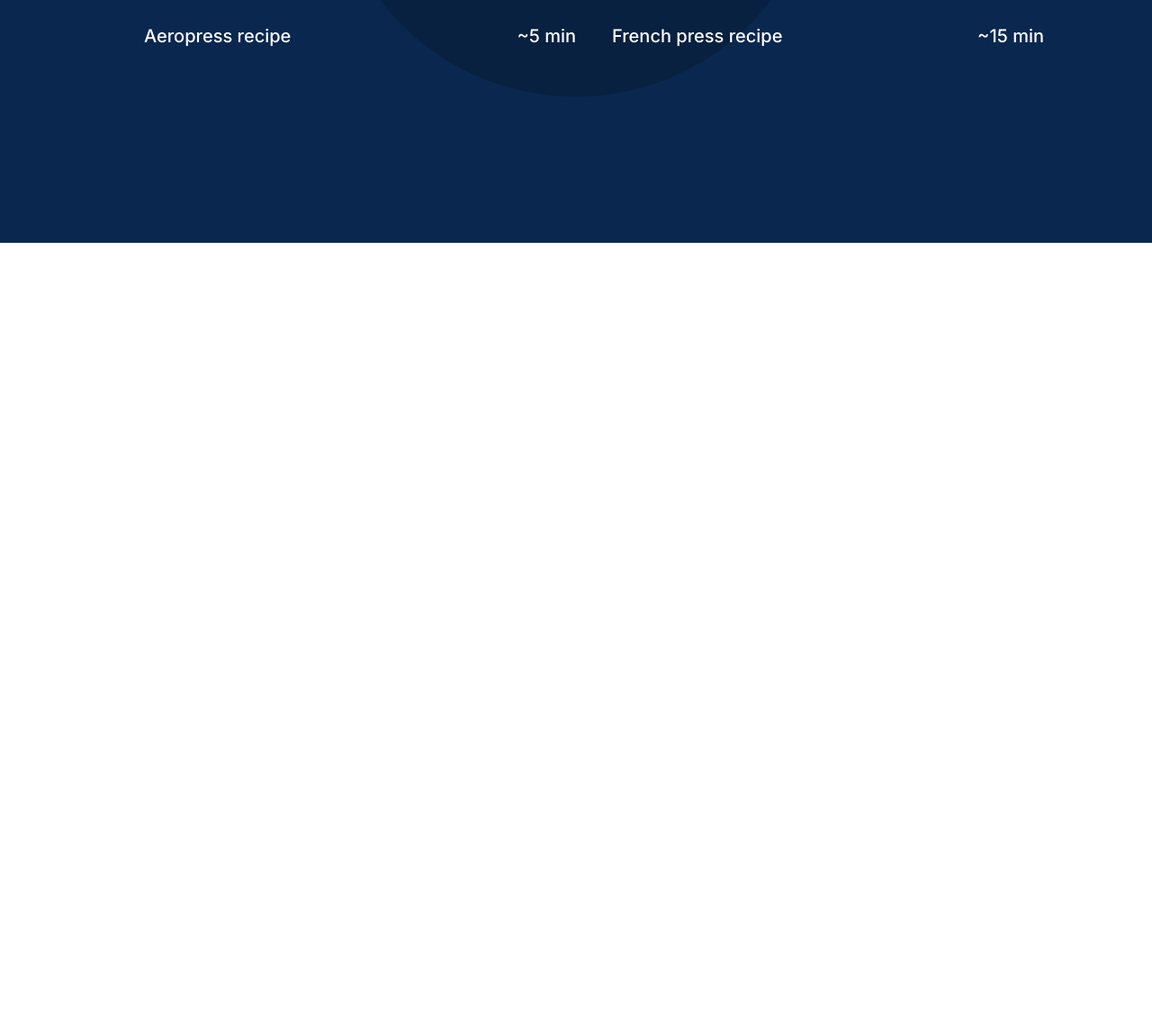
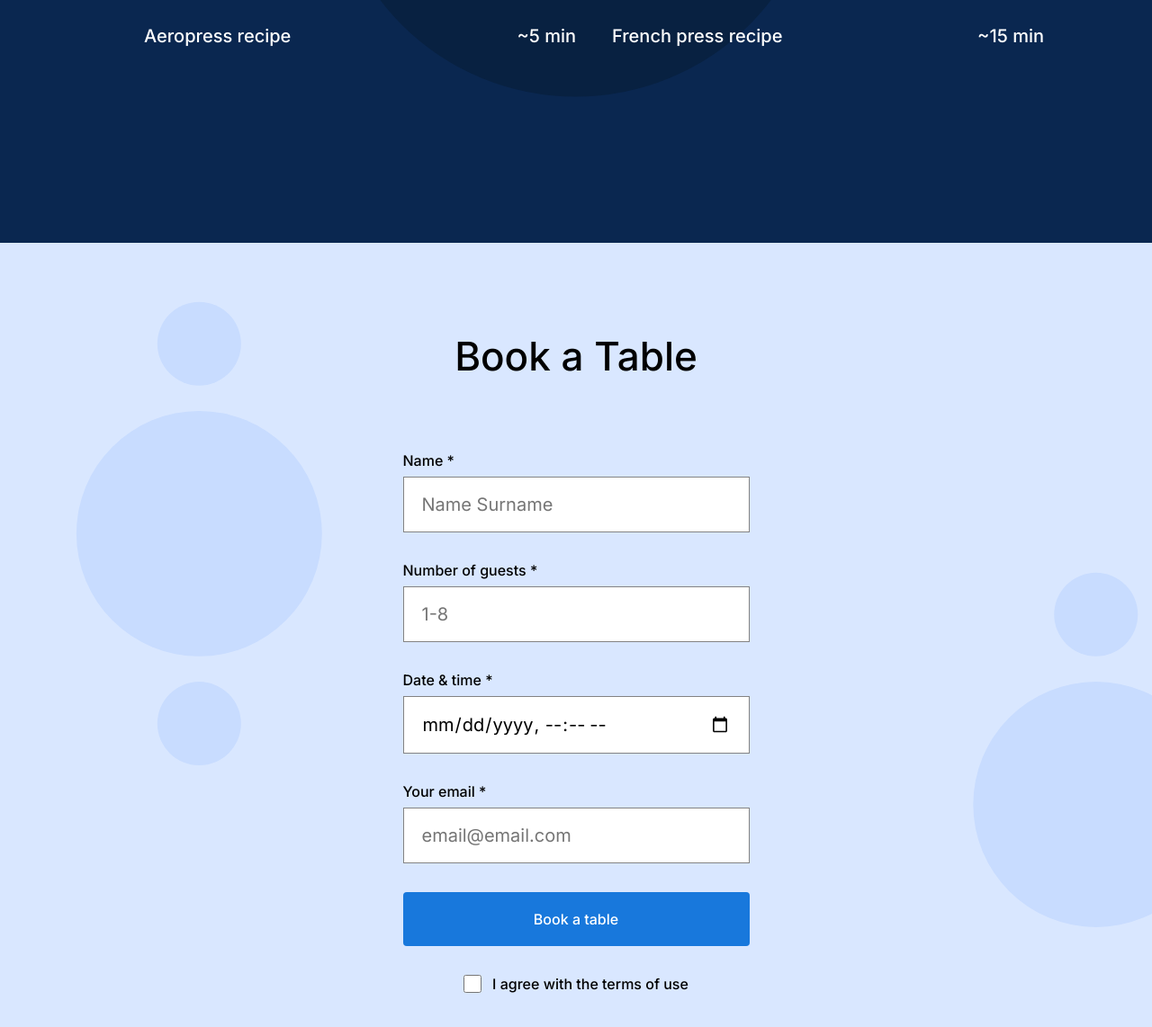
Before and after one commit to Dragoon3553/se_project_coffeeshop, a plain HTML site: page index.html in a window 1280 px wide. Shown: the part 1462-2604 px from the top of the page at 90% size. Before the commit the page ends 1732 px from the top, so only its background shows below. Drawn offline with Linux system fonts and the light colour scheme.

Commit message:
New update for projext

```diff
--- a/index.html
+++ b/index.html
@@ -104,7 +104,62 @@
           </ul>
         </section>
 
-        <section class="reservation" id="booking"></section>
+        <section class="reservation" id="booking">
+          <h2 class="reservation__title">Book a Table</h2>
+          <form class="reservation__form form">
+            <fieldset class="form__fieldset">
+              <label for="name-input" class="form__label">
+                Name *
+                <input
+                  type="text"
+                  class="form__input"
+                  id="name-input"
+                  placeholder="Name Surname"
+                  required
+              /></label>
+              <label for="guests-input" class="form__label">
+                Number of guests *
+                <input
+                  type="number"
+                  class="form__input"
+                  id="guests-input"
+                  min="1"
+                  max="8"
+                  placeholder="1-8"
+                  required
+              /></label>
+              <label for="datetime-input" class="form__label">
+                Date & time *
+                <input
+                  type="datetime-local"
+                  class="form__input"
+                  id="datetime-input"
+                  required
+              /></label>
+              <label for="email-input" class="form__label">
+                Your email *
+                <input
+                  type="email"
+                  class="form__input"
+                  id="email-input"
+                  placeholder="email@email.com"
+                  required
+              /></label>
+            </fieldset>
+            <button type="submit" class="form__button">Book a table</button>
+            <label
+              for="checkbox-input"
+              class="form__label form__label_type_checkbox"
+            >
+              <input
+                type="checkbox"
+                class="form__checkbox"
+                id="checkbox-input"
+              />I agree with the terms of use
+            </label>
+          </form>
+        </section>
+
         <section class="menu" id="menu"></section>
         <section class="about"></section>
       </main>
--- a/pages/index.css
+++ b/pages/index.css
@@ -99,9 +99,6 @@
   margin: 0;
 }
 
-.content {
-}
-
 .recipes {
   color: #ffffff;
   background-color: #0a2750;
@@ -151,3 +148,84 @@
   line-height: 30px;
   color: #ffffff;
 }
+
+.reservation {
+  padding: 100px 0 120px;
+  background-color: #d9e7ff;
+  background-image: url(../images/background_reservation.svg);
+  background-size: cover;
+}
+.reservation__title {
+  margin: 0 0 80px;
+  text-align: center;
+  font-family: "Inter", Arial, sans-serif;
+  font-weight: 500;
+  font-size: 44px;
+  line-height: 52px;
+}
+
+.reservation__form {
+  margin: 0 auto;
+}
+
+.form {
+  max-width: 385px;
+}
+
+.form__fieldset {
+  margin: 0;
+  padding: 0;
+  border: none;
+}
+
+.form__label {
+  display: block;
+  font-family: "Inter", Arial, sans-serif;
+  font-weight: 500;
+  font-style: 16px;
+  line-height: 20px;
+}
+
+.form__input {
+  display: block;
+  width: 100%;
+  padding: 15px 20px;
+  box-sizing: border-box;
+  margin: 8px 0 32px;
+  background-color: #ffffff;
+  border: 1px solid #838383;
+  font-family: "Inter", Arial, sans-serif;
+  font-size: 20px;
+  line-height: 30px;
+}
+
+.form__button {
+  width: 100%;
+  border: none;
+  padding: 20px 0;
+  margin-bottom: 32px;
+  border-radius: 4px;
+  background-color: #1878dc;
+  font-family: "Inter", Arial, sans-serif;
+  font-weight: 500;
+  font-size: 16px;
+  line-height: 20px;
+  color: #ffffff;
+  transition: background-color 1s linear;
+}
+
+.form__button:hover {
+  background-color: #3f96f3;
+}
+
+.form__checkbox {
+  border-radius: 2px;
+  width: 20px;
+  height: 20px;
+}
+
+.form__label_type_checkbox {
+  display: flex;
+  gap: 12px;
+  justify-content: center;
+}
```
